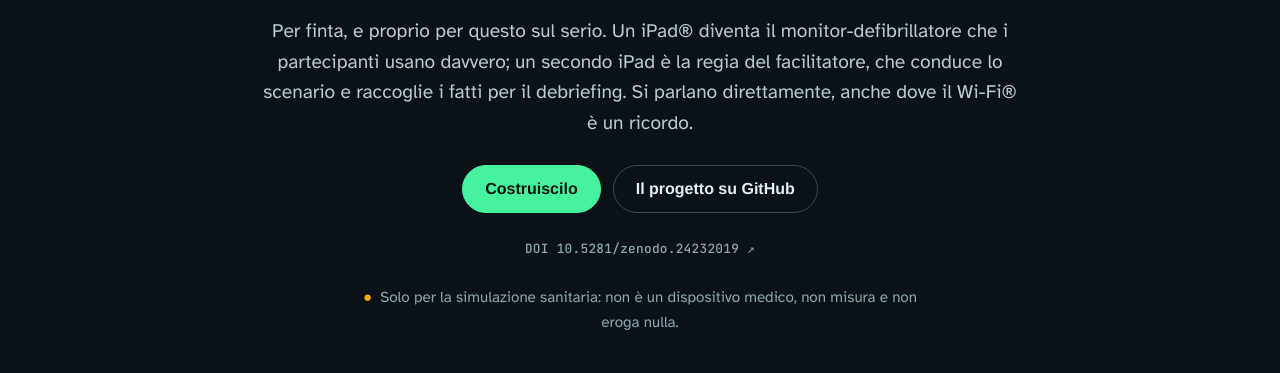
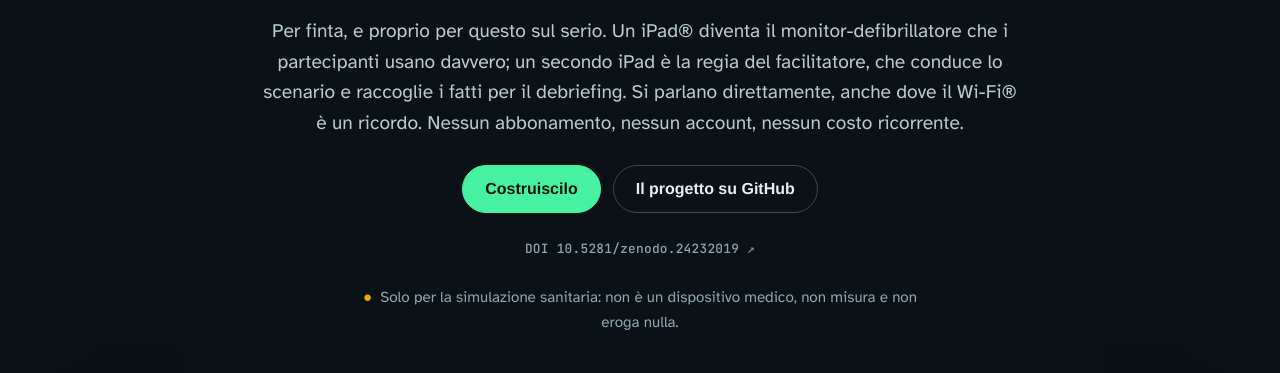
Before and after one commit to Franz8787/similfranz-monitor, a plain HTML site: page docs/index.html in a window 1280 px wide. Shown: the part 371-744 px from the top of the page. Drawn offline with Linux system fonts and the light colour scheme; grey boxes are pictures that could not be loaded; a web font is replaced by a local one.

Commit message:
Nessun abbonamento, nessun account, nessun costo ricorrente: nell'apertura e nel README
Co-Authored-By: Claude Opus 5.5 <noreply@anthropic.com>

```diff
--- a/docs/index.html
+++ b/docs/index.html
@@ -405,7 +405,7 @@ requestAnimationFrame(function(n){last=n;step(n)});
     <div class="hero-copy">
       <span class="eyebrow">Simulazione sanitaria · fai da te · open source</span>
       <h1>Quel vecchio iPad mini® ha ancora <em>molte vite da salvare</em>.</h1>
-      <p class="lead">Per finta, e proprio per questo sul serio. Un iPad® diventa il monitor-defibrillatore che i partecipanti usano davvero; un secondo iPad è la regia del facilitatore, che conduce lo scenario e raccoglie i fatti per il debriefing. Si parlano direttamente, anche dove il Wi-Fi® è un ricordo.</p>
+      <p class="lead">Per finta, e proprio per questo sul serio. Un iPad® diventa il monitor-defibrillatore che i partecipanti usano davvero; un secondo iPad è la regia del facilitatore, che conduce lo scenario e raccoglie i fatti per il debriefing. Si parlano direttamente, anche dove il Wi-Fi® è un ricordo. Nessun abbonamento, nessun account, nessun costo ricorrente.</p>
       <div class="ctas">
         <a class="btn primary" href="#come">Costruiscilo</a>
         <a class="btn" href="https://github.com/Franz8787/similfranz-monitor">Il progetto su GitHub</a>
```
Also changed, not shown: 1 other file.
